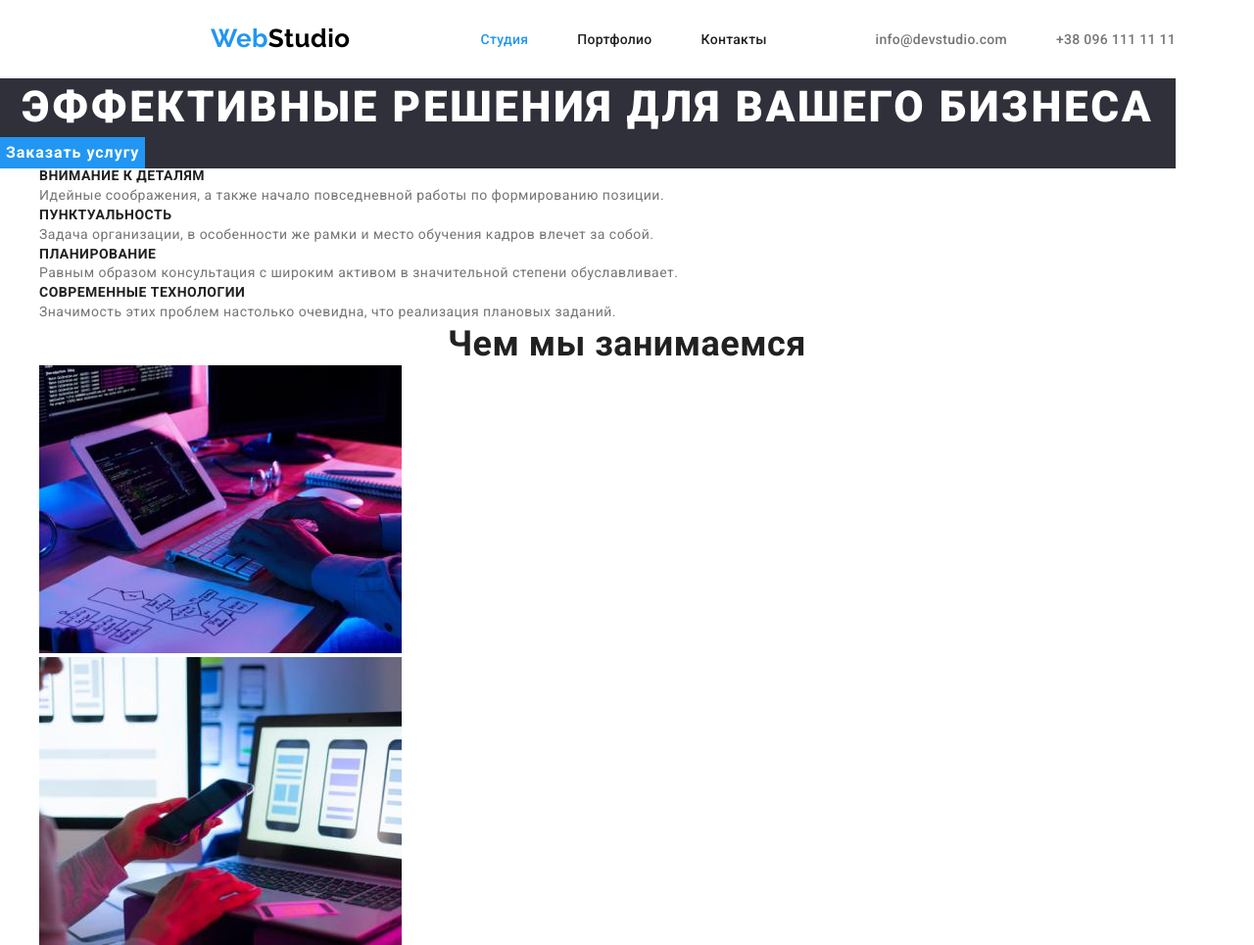
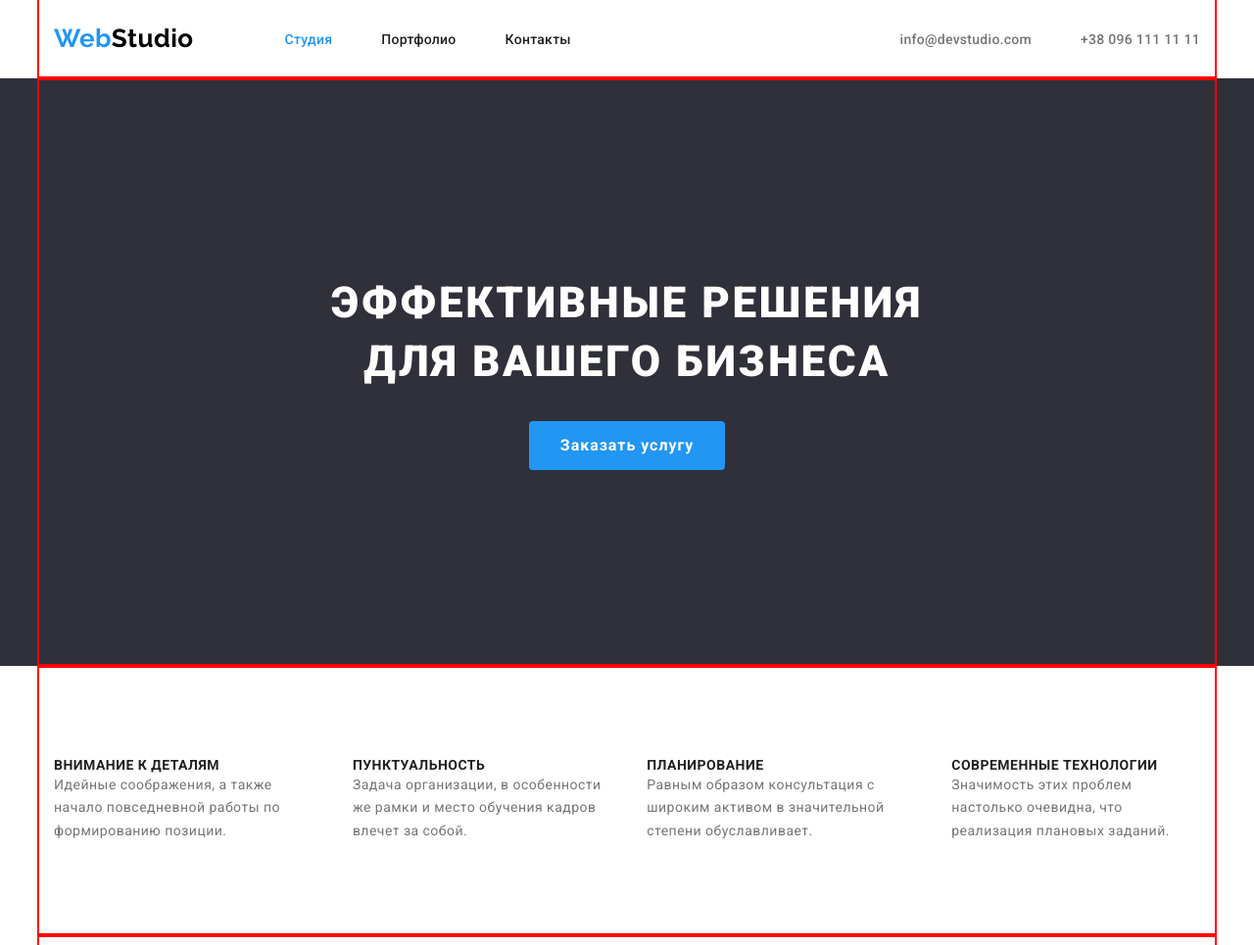
Before and after one commit to Saniokkk/goit-markup-hw-03, a plain HTML site: page index.html in a window 1280 px wide. Shown: the top 965 px of the page at 98% size. Drawn offline with nearby package versions, Linux system fonts and the light colour scheme.

Commit message:
Наши работы не доделаны

```diff
--- a/css/styles.css
+++ b/css/styles.css
@@ -14,8 +14,8 @@ body {
   color: var(--text-color);
   background-color: var(--primary-background-color);
 }
+
 p,
-ul,
 h1,
 h2,
 h3,
@@ -25,8 +25,20 @@ h6 {
   margin: 0;
 }
 
+ul {
+  margin: 0;
+  padding-left: 0;
+}
+
+img {
+  display: block;
+}
 .container {
   width: 1200px;
+  margin: 0 auto;
+  padding-left: 15px;
+  padding-right: 15px;
+  outline: 2px solid red;
 }
 
 .link.current {
@@ -55,14 +67,13 @@ h6 {
   font-size: 26px;
   line-height: 1.19;
   color: var(--accent-color);
-  padding-left: 215px;
 }
 
 /* -----HEADER----- */
 
 .header {
   background-color: #ffffff;
-  height: 80px;
+  /* height: 80px; */
 }
 
 .header-container {
@@ -76,12 +87,11 @@ h6 {
 
 .logo {
   padding-top: 24px;
-  padding-right: 93px;
+  margin-right: 93px;
   padding-bottom: 25px;
 }
 .header-contacts {
   display: flex;
-  margin-right: 0;
   margin-left: auto;
 }
 .header-contacts .header-contacts-link + .header-contacts-link {
@@ -98,6 +108,7 @@ h6 {
 .header-list {
   display: flex;
   align-items: center;
+  justify-content: center;
 }
 
 .header-item:not(:first-child) {
@@ -138,6 +149,11 @@ h6 {
   background: var(--secondary-background-color);
 }
 
+.hero-container {
+  padding-top: 200px;
+  padding-bottom: 200px;
+}
+
 .hero-title {
   font-weight: 900;
   font-size: 44px;
@@ -145,6 +161,9 @@ h6 {
   text-align: center;
   letter-spacing: 0.06em;
   text-transform: uppercase;
+  display: block;
+  width: 696px;
+  margin: 0 auto 30px auto;
   color: #ffffff;
 }
 
@@ -152,12 +171,17 @@ h6 {
   font-weight: 700;
   font-size: 16px;
   line-height: 1.87;
-  display: flex;
-  align-items: center;
   text-align: center;
   letter-spacing: 0.06em;
   background: var(--accent-color);
   color: #ffffff;
+  display: block;
+
+  min-width: 200px;
+  min-height: 50px;
+  padding: 10px 32px;
+  border-radius: 4px;
+  margin: 0 auto;
 }
 .hero-btn:hover,
 .hero-btn:focus {
@@ -178,14 +202,41 @@ h6 {
   line-height: 1.71;
 }
 
+.advantages-list {
+  display: flex;
+}
+
+.advantages-item:not(:first-child) {
+  margin-left: 30px;
+}
+
+.advantages-item {
+  padding-top: 94px;
+  padding-bottom: 94px;
+}
 /* -----WORK----- */
 .work-title {
   font-weight: 700;
   font-size: 36px;
   line-height: 1.16;
   text-align: center;
+  padding-bottom: 50px;
 }
 
+.work-list {
+  display: flex;
+  margin-left: -30px;
+}
+
+.work-container {
+  padding-top: 94px;
+  padding-bottom: 94px;
+}
+
+.work-item {
+  flex-basis: calc(100% / 3 - 30px);
+  margin-left: 30px;
+}
 /* -----COMMAND----- */
 .command {
   background-color: #f5f4fa;
--- a/index.html
+++ b/index.html
@@ -18,8 +18,8 @@
 
 <body>
     <!-- Шапка сайта -->
-    <header class="header container">
-        <div class="header-container">
+    <header class="header">
+        <div class="header-container container">
             <nav class="header-navigation">
                 <a class="logo link" href="./index.html">Web<span class="header-logo">Studio</span></a>
                 <ul class="header-list list">
@@ -40,12 +40,15 @@
     </header>
     <main>
         <!-- Секция заголовка -->
-        <section class="hero container">
+        <section class="hero">
+            <div class="container hero-container">
                 <h1 class="hero-title">Эффективные решения для вашего бизнеса</h1>
                 <button class="hero-btn btn" type="button">Заказать услугу</button>
+            </div>
         </section>
         <!-- Наши преимущества -->
         <section class="advantages">
+            <div class="container advantages-container">
                 <h2 hidden>Наши преимущества</h2>
                 <ul class="advantages-list list">
                     <li class="advantages-item">
@@ -65,15 +68,18 @@
                         <p class="advantages-text">Значимость этих проблем настолько очевидна, что реализация плановых заданий.</p>
                     </li>
                 </ul>
+            </div>
         </section>
         <!-- Чем мы занимаемся -->
         <section class="work">
+            <div class="container work-container">
                 <h2 class="work-title title">Чем мы занимаемся</h2>
                 <ul class="work-list list">
                     <li class="work-item"><img class="work-logo" src="./images/box1.jpg" alt="Работа на компьютере" width="370"></li>
                     <li class="work-item"><img class="work-logo" src="./images/box2.jpg" alt="Работа на телефоне" width="370"></li>
                     <li class="work-item"><img class="work-logo" src="./images/box3.jpg" alt="Работа на планшете" width="370"></li>
                 </ul>
+            </div>
         </section>
         <!-- Наша команда -->
         <section class="command">
```
Lines whose indentation alone changed are shown as unchanged.
